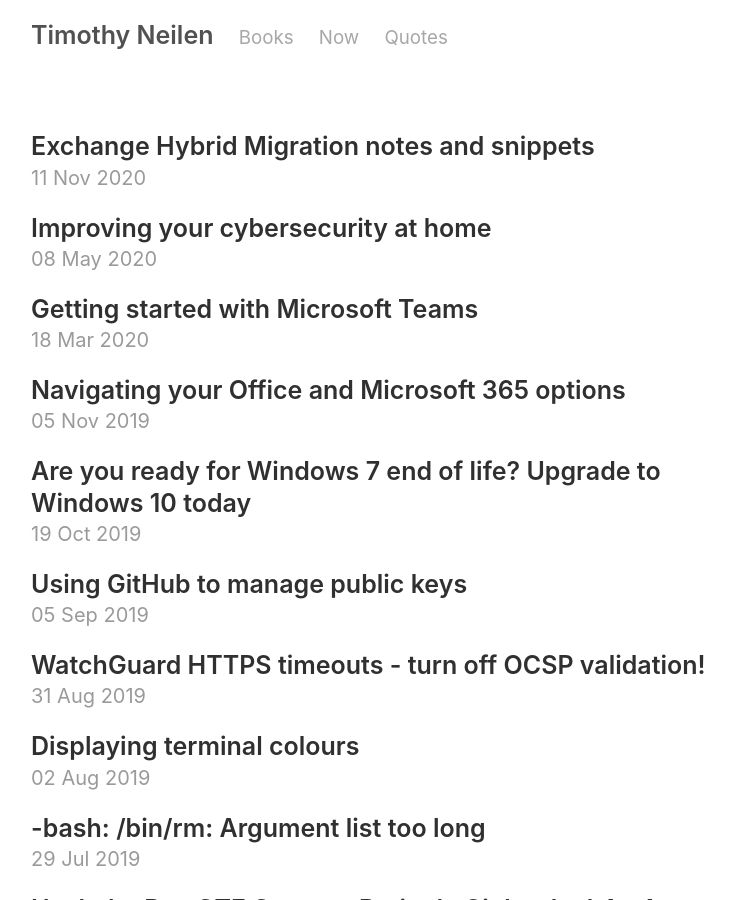
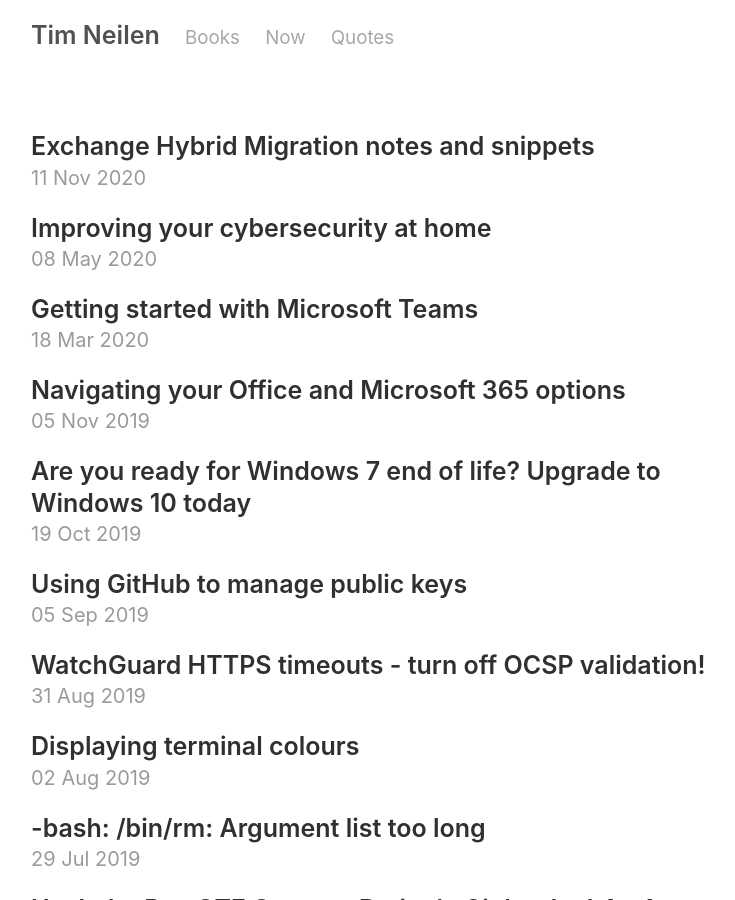
Before and after one commit to teejayen/teejayen.github.io, a Jekyll site: the page built from index.html, in a window 1280 px wide and 900 px high. Shown: the whole window, without its empty margins (259-994 px from the left). Built offline with Jekyll 4.4.1, drawn with Linux system fonts in a browser that asks for light colours; the list of posts is cut into pages by our own code.

Commit message:
updated title

```diff
--- a/_config.yml
+++ b/_config.yml
@@ -2,7 +2,7 @@
 permalink:           pretty
 
 # Setup
-title:               Timothy Neilen
+title:               Tim  Neilen
 url:                 https://neilen.com.au
 shorturl:            neilen.com.au
 paginate:            50
@@ -16,9 +16,9 @@
 
 # About/contact
 author:
-  name:              Timothy Neilen
+  name:              Tim Neilen
   url:               https://neilen.com.au
-  email:             timothy@neilen.com.au
+  email:             tim@neilen.com.au
 
 # Custom vars
 version:             1.0.0
```
